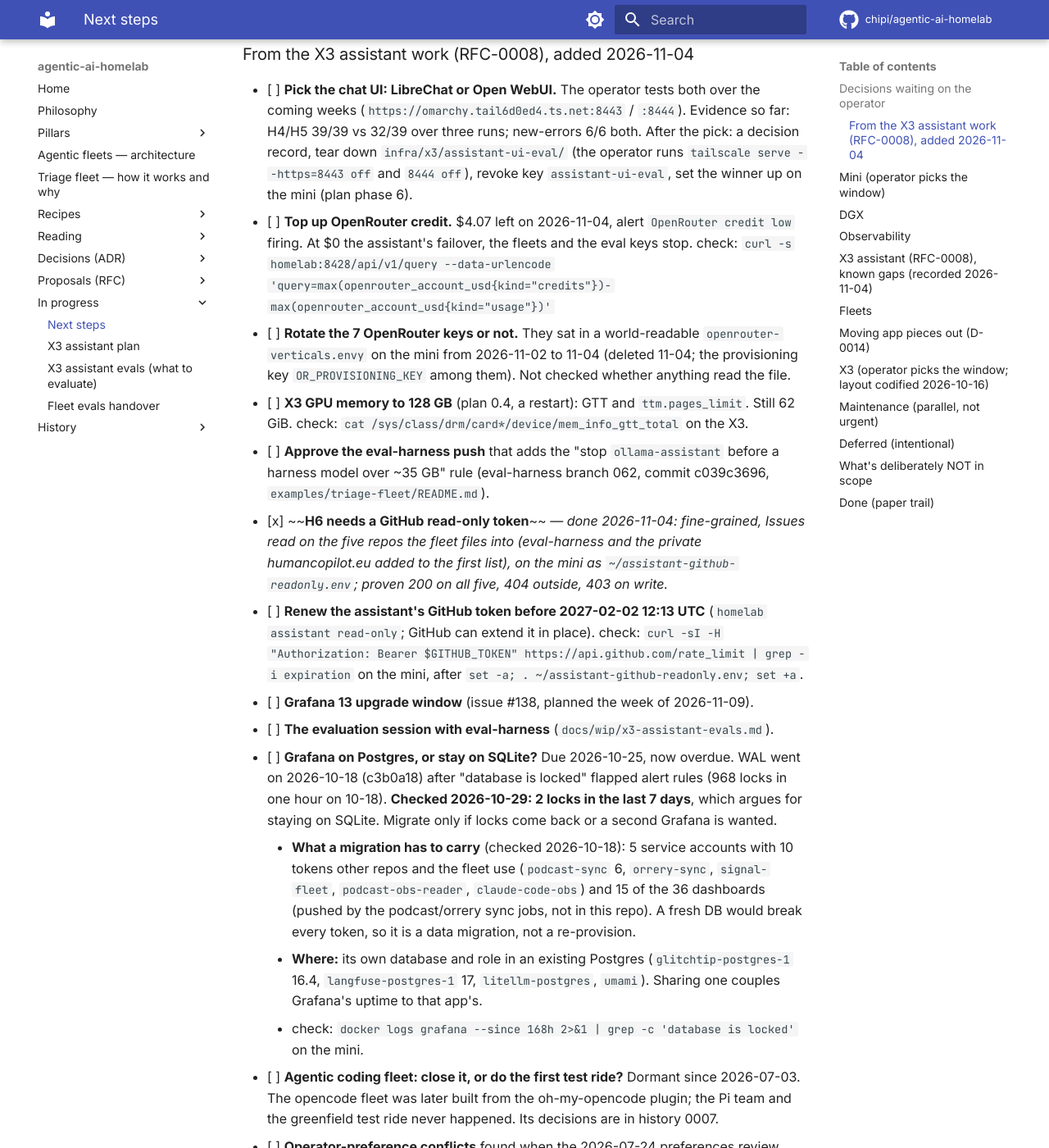
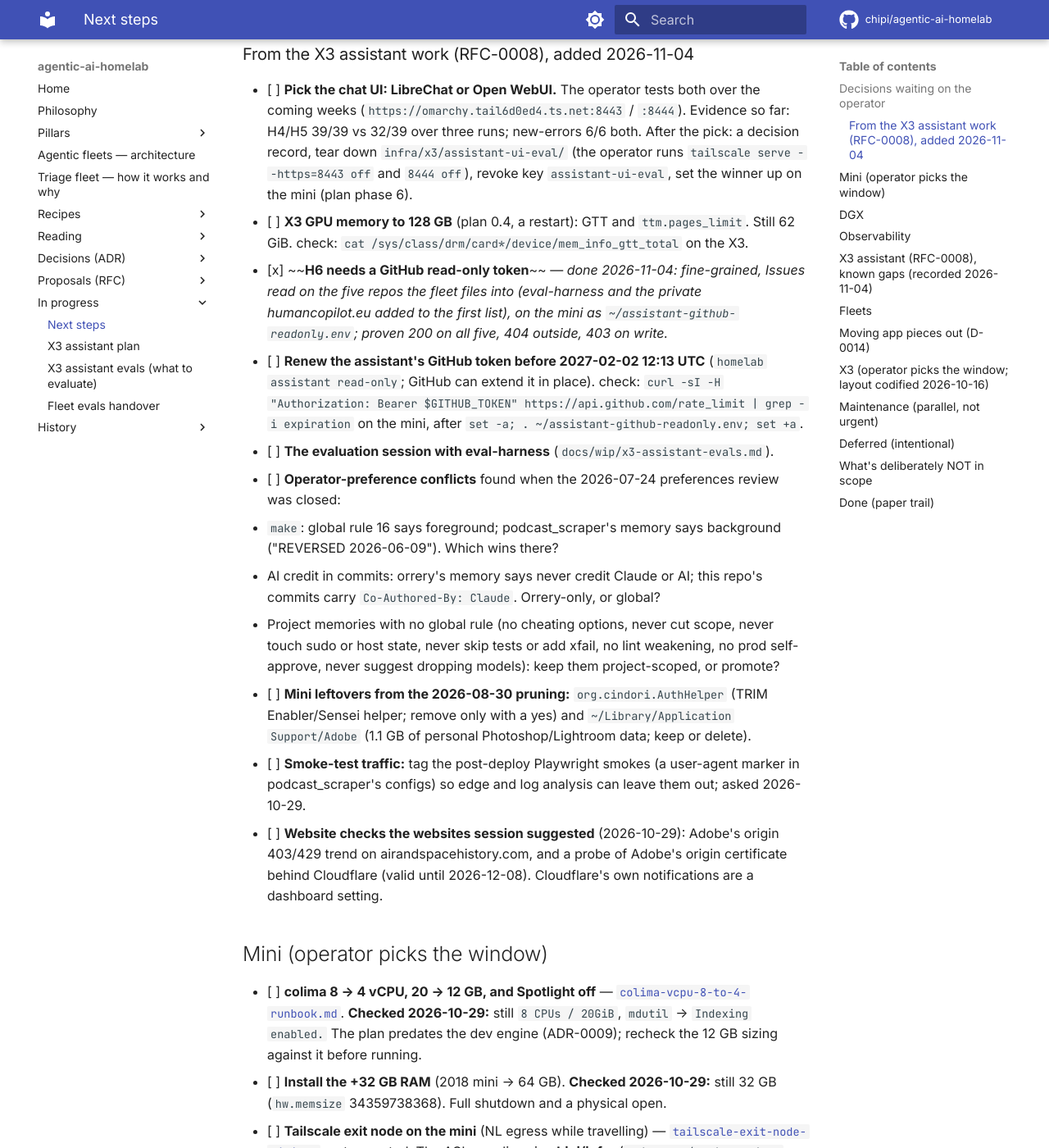
Before and after one commit to chipi/agentic-ai-homelab, an MkDocs documentation site: the page built from docs/wip/NEXT_STEPS.md, in a window 1280 px wide and 1400 px high, scrolled down 348 px. Shown: the whole window at 82% size. Built offline with MkDocs 1.6.1 and Material for MkDocs 9.7.7, drawn with Linux system fonts in a browser that asks for light colours; comment, search, counter and statistics services are not loaded; some of the changed text lies outside the part shown.

Commit message:
docs(wip): drop seven NEXT_STEPS items the operator closed
The operator, 2026-11-04: OpenRouter credit, the 7 OpenRouter keys, the
eval-harness push approval and the Grafana 13 window come off the list; the
Grafana-on-Postgres decision is folded into issue #138 (comment with the
lock history, today's count and what a migration carries); the dormant coding
fleet waits until the triage fleet is done, with no reminder; provider-bakeoff
is answered by the eval work. Strict build passes.

Co-Authored-By: Claude Opus 5.5 <noreply@anthropic.com>
Claude-Session: https://claude.ai/code/session_01DJqN6uERmW8gsoZAtCcsfS

```diff
--- a/docs/wip/NEXT_STEPS.md
+++ b/docs/wip/NEXT_STEPS.md
@@ -16,41 +16,16 @@ state was last verified against the live system.
       three runs; new-errors 6/6 both. After the pick: a decision record, tear down
       `infra/x3/assistant-ui-eval/` (the operator runs `tailscale serve --https=8443 off` and `8444 off`),
       revoke key `assistant-ui-eval`, set the winner up on the mini (plan phase 6).
-- [ ] **Top up OpenRouter credit.** $4.07 left on 2026-11-04, alert `OpenRouter credit low` firing.
-      At $0 the assistant's failover, the fleets and the eval keys stop.
-      check: `curl -s homelab:8428/api/v1/query --data-urlencode 'query=max(openrouter_account_usd{kind="credits"})-max(openrouter_account_usd{kind="usage"})'`
-- [ ] **Rotate the 7 OpenRouter keys or not.** They sat in a world-readable `openrouter-verticals.envy` on
-      the mini from 2026-11-02 to 11-04 (deleted 11-04; the provisioning key `OR_PROVISIONING_KEY` among
-      them). Not checked whether anything read the file.
 - [ ] **X3 GPU memory to 128 GB** (plan 0.4, a restart): GTT and `ttm.pages_limit`. Still 62 GiB.
       check: `cat /sys/class/drm/card*/device/mem_info_gtt_total` on the X3.
-- [ ] **Approve the eval-harness push** that adds the "stop `ollama-assistant` before a harness model
-      over ~35 GB" rule (eval-harness branch 062, commit c039c3696, `examples/triage-fleet/README.md`).
 - [x] ~~**H6 needs a GitHub read-only token**~~ — *done 2026-11-04: fine-grained, Issues read on the five repos
       the fleet files into (eval-harness and the private humancopilot.eu added to the first list), on the mini as
       `~/assistant-github-readonly.env`; proven 200 on all five, 404 outside, 403 on write.*
 - [ ] **Renew the assistant's GitHub token before 2027-02-02 12:13 UTC** (`homelab assistant read-only`; GitHub can
       extend it in place). check: `curl -sI -H "Authorization: Bearer $GITHUB_TOKEN" https://api.github.com/rate_limit | grep -i expiration`
       on the mini, after `set -a; . ~/assistant-github-readonly.env; set +a`.
-- [ ] **Grafana 13 upgrade window** (issue #138, planned the week of 2026-11-09).
 - [ ] **The evaluation session with eval-harness** (`docs/wip/x3-assistant-evals.md`).
 
-- [ ] **Grafana on Postgres, or stay on SQLite?** Due 2026-10-25, now overdue. WAL went on
-      2026-10-18 (c3b0a18) after "database is locked" flapped alert rules (968 locks in one
-      hour on 10-18). **Checked 2026-10-29: 2 locks in the last 7 days**, which argues for
-      staying on SQLite. Migrate only if locks come back or a second Grafana is wanted.
-      - **What a migration has to carry** (checked 2026-10-18): 5 service accounts with 10
-        tokens other repos and the fleet use (`podcast-sync` 6, `orrery-sync`,
-        `signal-fleet`, `podcast-obs-reader`, `claude-code-obs`) and 15 of the 36 dashboards
-        (pushed by the podcast/orrery sync jobs, not in this repo). A fresh DB would break
-        every token, so it is a data migration, not a re-provision.
-      - **Where:** its own database and role in an existing Postgres (`glitchtip-postgres-1`
-        16.4, `langfuse-postgres-1` 17, `litellm-postgres`, `umami`). Sharing one couples
-        Grafana's uptime to that app's.
-      - check: `docker logs grafana --since 168h 2>&1 | grep -c 'database is locked'` on the mini.
-- [ ] **Agentic coding fleet: close it, or do the first test ride?** Dormant since 2026-07-03.
-      The opencode fleet was later built from the oh-my-opencode plugin; the Pi team and the
-      greenfield test ride never happened. Its decisions are in history 0007.
 - [ ] **Operator-preference conflicts** found when the 2026-07-24 preferences review was closed:
   - `make`: global rule 16 says foreground; podcast_scraper's memory says background
     ("REVERSED 2026-06-09"). Which wins there?
@@ -59,9 +34,6 @@ state was last verified against the live system.
   - Project memories with no global rule (no cheating options, never cut scope, never touch
     sudo or host state, never skip tests or add xfail, no lint weakening, no prod
     self-approve, never suggest dropping models): keep them project-scoped, or promote?
-- [ ] **`provider-bakeoff/`: run it or drop it?** "Run with your real API keys; pick a primary
-      cloud provider" has been open since 2026-06-12. Everything now routes through LiteLLM and
-      OpenRouter (`infra/litellm/README.md`), so the question it answered may be gone.
 - [ ] **Mini leftovers from the 2026-08-30 pruning:** `org.cindori.AuthHelper` (TRIM
       Enabler/Sensei helper; remove only with a yes) and `~/Library/Application Support/Adobe`
       (1.1 GB of personal Photoshop/Lightroom data; keep or delete).
```
